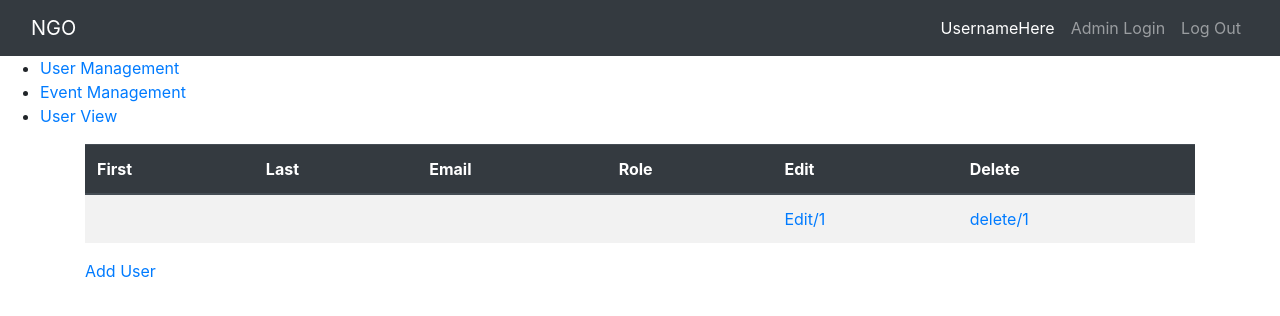
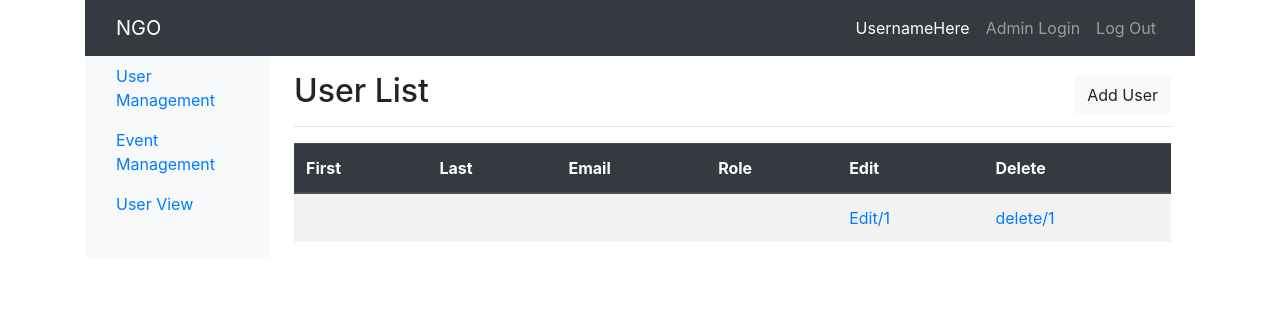
Before and after one commit to venothx7/ngo, a Django app: template user/templates/user/userlist.html in a window 1280 px wide. Shown: the top 316 px of the page. Run offline with Django 3.2, Linux system fonts and the light colour scheme; the template is opened without the code that fills it: values that come from a table or form of the project are taken from there, others are empty; data comes from the database, SQL or seed files in the repository; both versions use the stored data as it was after the commit; some libraries are stand-ins or nearby versions.

Commit message:
made user management cleaner

```diff
--- a/user/templates/user/base.html
+++ b/user/templates/user/base.html
@@ -7,7 +7,13 @@
 <link rel="stylesheet"  type="text/css" href="{% static 'css/base.css' %}" >
 <html>
 
- <!--   the navbar -->
+  <head>
+    <title> NGO Website </title>
+  </head>
+  <body>
+      <div class="container">
+
+                 <!--   the navbar -->
 <nav class="navbar navbar-expand-md navbar-dark bg-dark sidebarNavigation" data-sidebarClass="navbar-dark bg-dark">
         <div class="container-fluid">
         <a class="navbar-brand" href="#">NGO</a>
@@ -33,24 +39,47 @@
     </nav>
 
 
-    <!--     Side Bar , got from onlineShopping-->
-    <div id="sidebar">
-        <ul>
-            <li> <a href="">User Management </a> </li>
-            <li> <a href="">Event Management </a> </li>
-            <li> <a href="">User View </a> </li>
-        </ul>
-    </div>
+    <div class="container-fluid">
+      <div class="row">
+        <nav class="col-md-2 d-none d-md-block bg-light sidebar">
+          <div class="sidebar-sticky">
+            <ul class="nav flex-column">
+              <li class="nav-item">
+                <a class="nav-link active" href="#">
+                  <span data-feather="home"></span>
+                  User Management <span class="sr-only">(current)</span>
+                </a>
+              </li>
+              <li class="nav-item">
+                <a class="nav-link" href="#">
+                  <span data-feather="file"></span>
+                  Event Management
+                </a>
+              </li>
+              <li class="nav-item">
+                <a class="nav-link" href="#">
+                  <span data-feather="shopping-cart"></span>
+                  User View
+                </a>
+              </li>
+
+            </ul>
 
 
-  <head>
-    <title> NGO </title>
-  </head>
-  <body>
-      <div class="container">
+            </ul>
+          </div>
+        </nav>
+
+        <main role="main" class="col-md-9 ml-sm-auto col-lg-10 px-4">
+
+
           {% block content %}
           {% endblock %}
-        <br>
+        </main>
+
+
+    </div>
+</div>
      </div>
 
   </body>
--- a/user/templates/user/userlist.html
+++ b/user/templates/user/userlist.html
@@ -3,6 +3,12 @@
 
 {% block content %}
 {% comment %} <link rel="stylesheet"  href="{% static "/css/user.css" %}" > {% endcomment %}
+
+
+<div class="d-flex justify-content-between flex-wrap flex-md-nowrap align-items-center pt-3 pb-2 mb-3 border-bottom">
+            <h2>User List</h2>
+<a href="/user/create" id="button1" class="btn btn-light">Add User</a>
+          </div>
 
 <table class="table table-striped">
   <thead class="thead-dark">
@@ -31,7 +37,6 @@
     </tr>
   </tbody>
 </table>
-<a href="/user/create" id="button1" class="button">Add User</a>
 <!--  Modal-->
 <!-- Adding User-->
 
```
Also changed, not shown: db.sqlite3.
